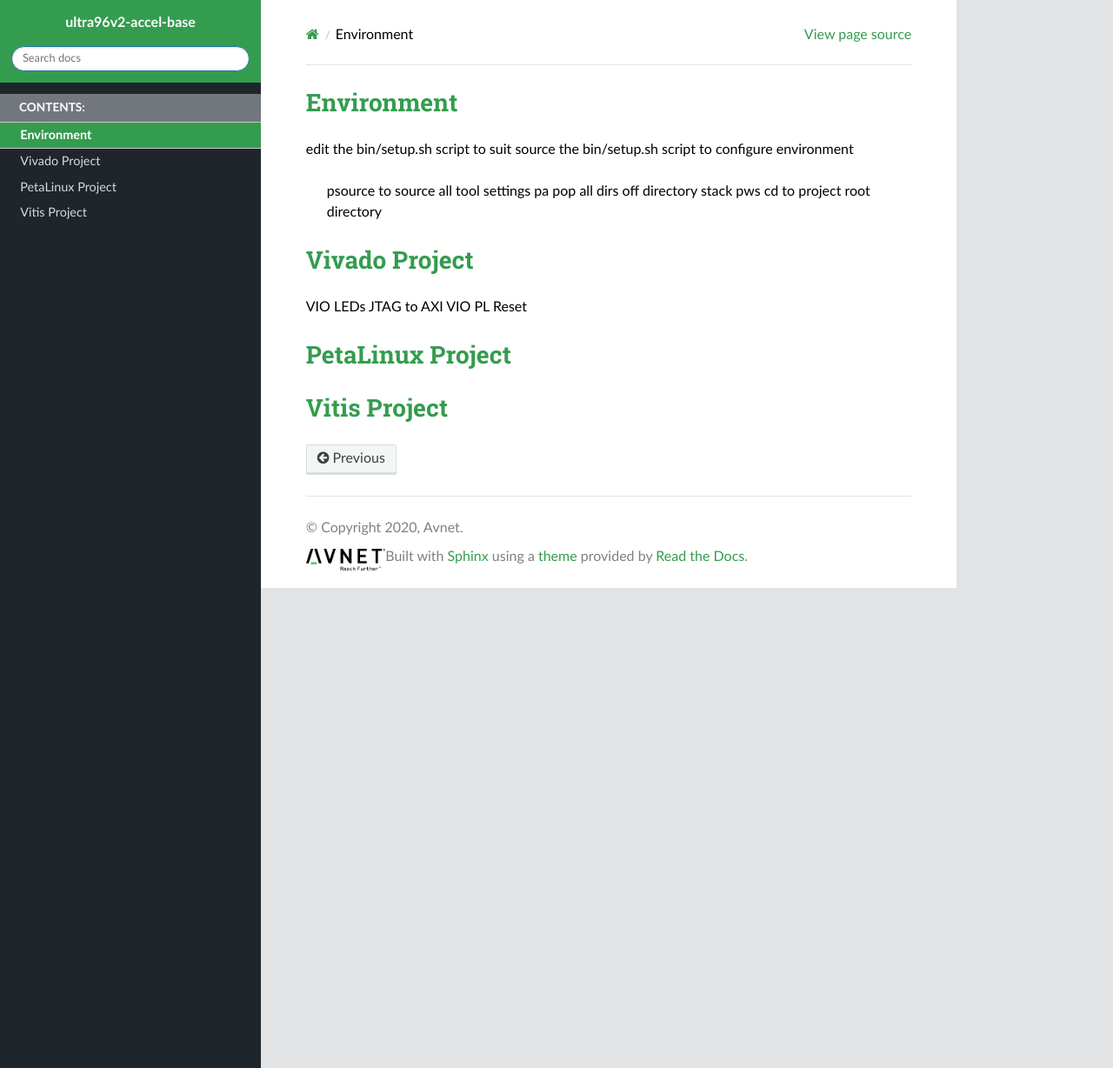
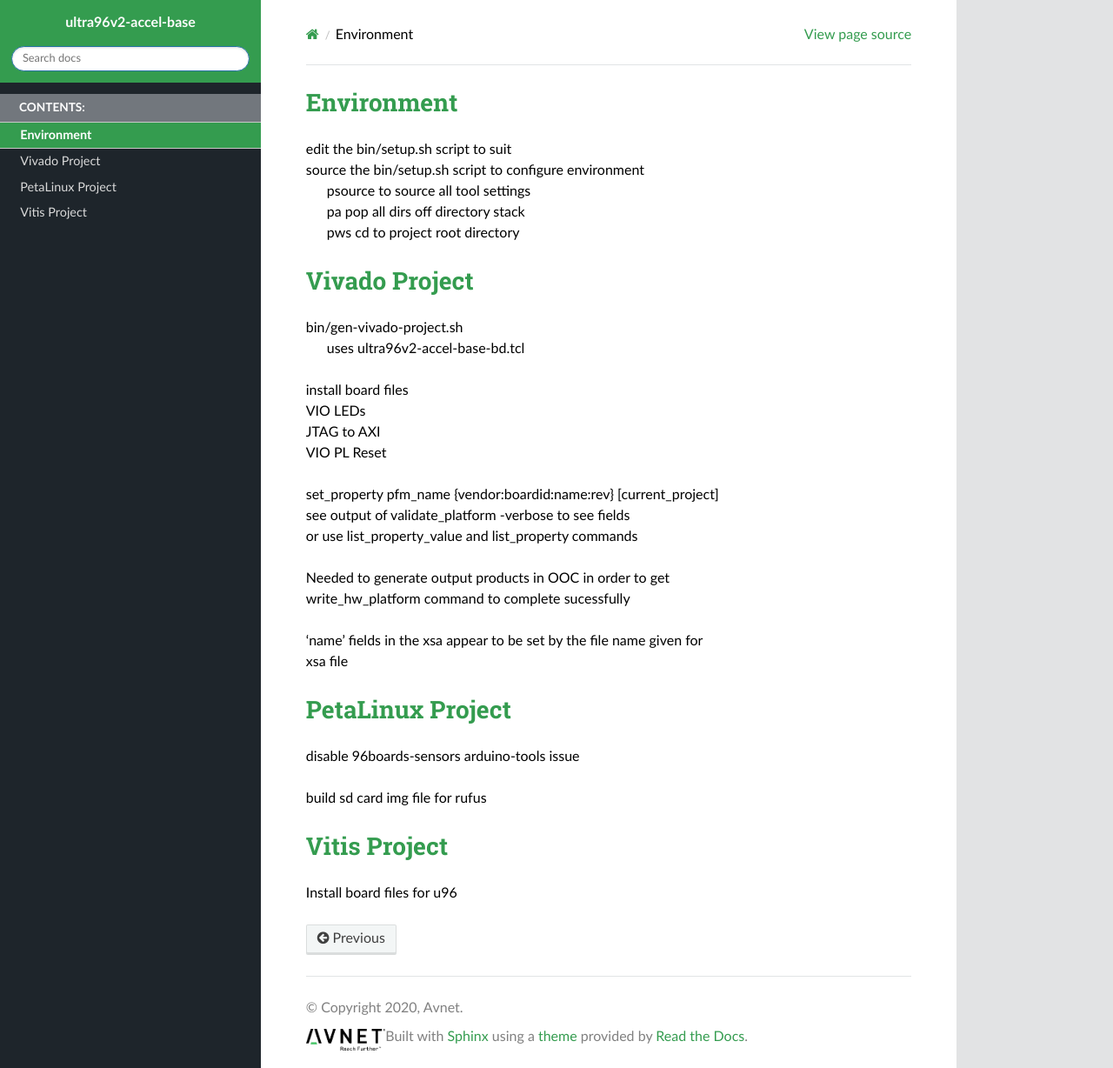
Before and after one commit to ad0rx/ultra96v2-accel-base, a Sphinx documentation site: the page built from doc/source/topics/topic1_subsections.rst, in a window 1280 px wide and 1228 px high. Shown: the whole window at 87% size. Built offline with Sphinx 7.4.7 and the Read the Docs theme 2.0.0, drawn with Linux system fonts in a browser that asks for light colours.

Commit message:
additions

```diff
--- a/doc/source/topics/topic1_subsections.rst
+++ b/doc/source/topics/topic1_subsections.rst
@@ -1,34 +1,49 @@
 Environment
 ###########
 
-edit the bin/setup.sh script to suit
-source the bin/setup.sh script to configure environment
- psource to source all tool settings
- pa pop all dirs off directory stack
- pws cd to project root directory
+| edit the bin/setup.sh script to suit
+| source the bin/setup.sh script to configure environment
+|  psource to source all tool settings
+|  pa pop all dirs off directory stack
+|  pws cd to project root directory
 
 
 Vivado Project
 ##############
 
-VIO LEDs
-JTAG to AXI
-VIO PL Reset
+| bin/gen-vivado-project.sh
+|  uses ultra96v2-accel-base-bd.tcl
+
+| install board files
+| VIO LEDs
+| JTAG to AXI
+| VIO PL Reset
+
+| set_property pfm_name {vendor:boardid:name:rev} [current_project]
+| see output of validate_platform -verbose to see fields
+| or use list_property_value and list_property commands
+
+| Needed to generate output products in OOC in order to get
+| write_hw_platform command to complete sucessfully
+
+| 'name' fields in the xsa appear to be set by the file name given for
+| xsa file
 
 
 
 PetaLinux Project
 #################
 
+| disable 96boards-sensors arduino-tools issue
 
-
+| build sd card img file for rufus
 
 
 
 Vitis Project
 #############
 
-
+| Install board files for u96
 
 
 .. ****************
```
